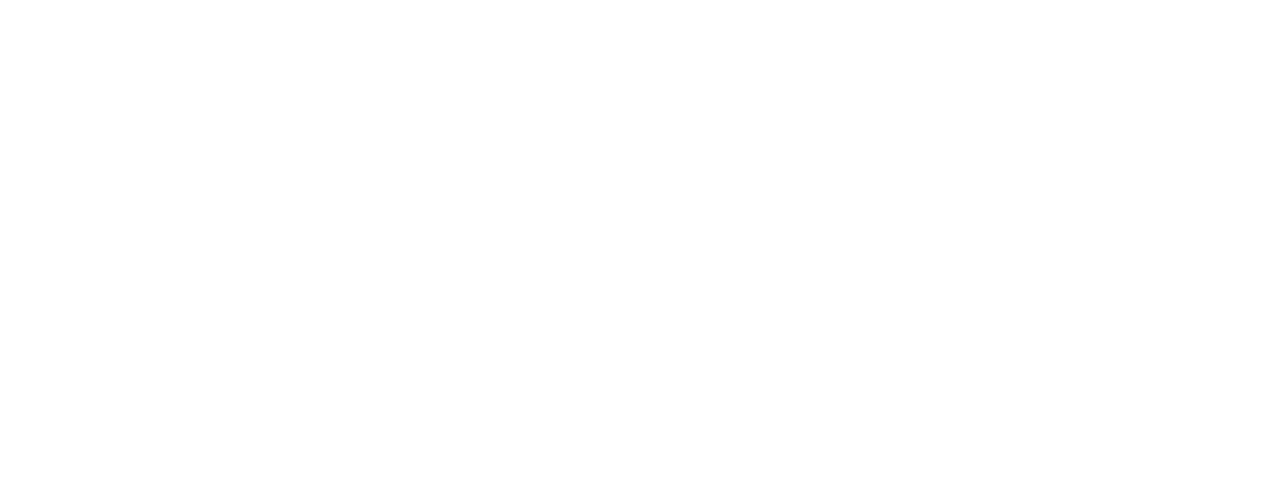
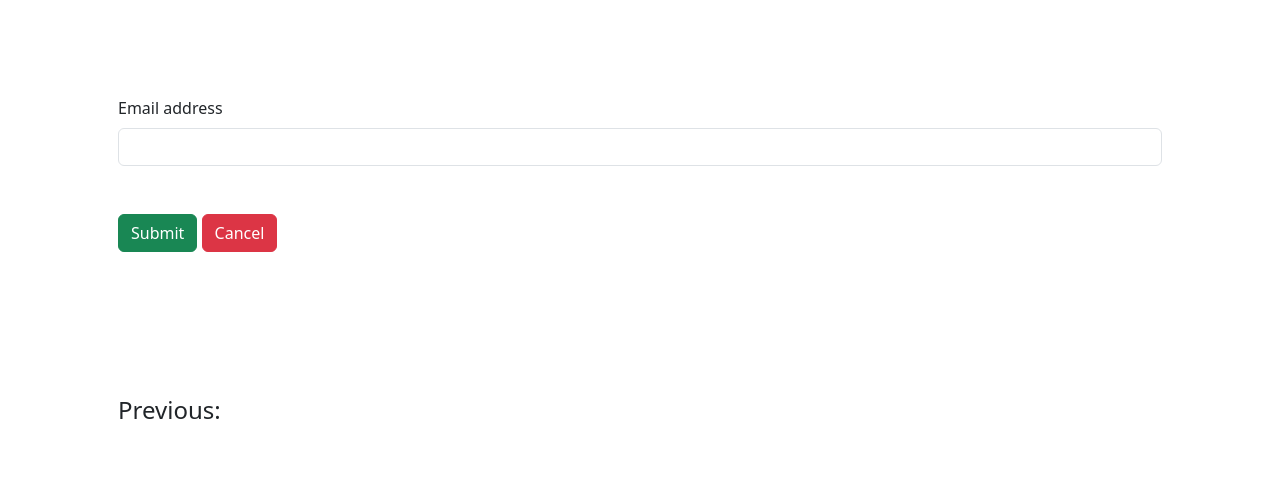
Before and after one commit to Dedes53/U2-W7-D2, a plain HTML site: page Form/index.html in a window 1280 px wide. Drawn offline with nearby package versions, Linux system fonts and the light colour scheme.

Commit message:
form html

```diff
--- a/Form/index.html
+++ b/Form/index.html
@@ -10,11 +10,24 @@
 </head>
 
 <body>
+    <form id="form" class="container my-5 p-5">
+        <div class="mb-5">
+            <label for="exampleInputEmail1" class="form-label">Email address</label>
+            <input type="email" class="form-control" id="exampleInputEmail1" aria-describedby="emailHelp">
+        </div>
+
+        <button type="submit" class="btn btn-success">Submit</button>
+        <button id="cancel" type="button" class="btn btn-danger">Cancel</button>
+    </form>
+
+    <div class="container p-5">
+        <h4>Previous:</h4>
+        <ul id="previousList"></ul>
+    </div>
 
 
 
-
-
+    <script src="script.js"></script>
     <script src="https://cdn.jsdelivr.net/npm/bootstrap@5.3.8/dist/js/bootstrap.bundle.min.js"
         integrity="sha384-FKyoEForCGlyvwx9Hj09JcYn3nv7wiPVlz7YYwJrWVcXK/BmnVDxM+D2scQbITxI"
         crossorigin="anonymous"></script>
--- a/Form/script.js
+++ b/Form/script.js
@@ -0,0 +1,3 @@
+const form = document.getElementById('form');
+// const save = document.getElementById('save');
+const cancel = document.getElementById('cancel');
```
